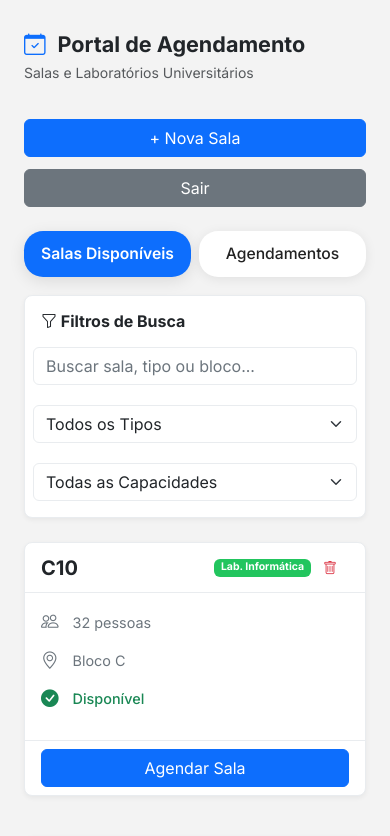
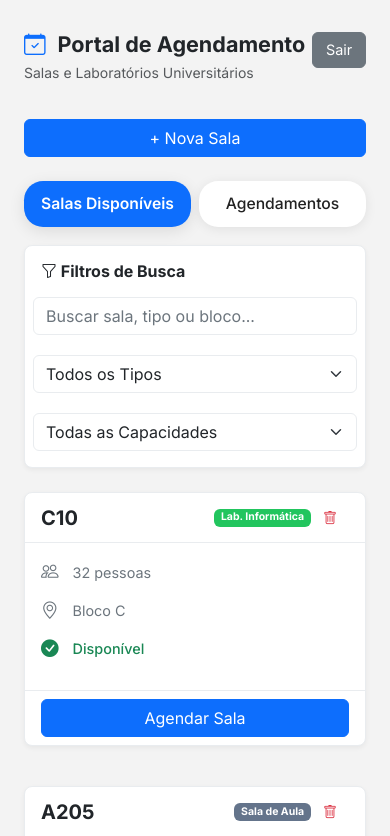
Before and after one commit to ericdalaporta/sistema-gerenciamento-salas, a plain HTML site: page principal.html in a window 390 px wide. Shown: the top 836 px of the page. Drawn offline with nearby package versions, Linux system fonts and the light colour scheme.

Commit message:
Update principal.html

```diff
--- a/principal.html
+++ b/principal.html
@@ -17,6 +17,9 @@
 <body>
 
     <div class="main-container container-fluid p-4 p-md-5">
+
+        <a href="index.html" class="btn btn-secondary btn-mobile-sair d-md-none">Sair</a>
+
         <header class="d-flex flex-column flex-md-row justify-content-between align-items-center mb-4">
             <div>
                 <h4 class="mb-1 fw-bold d-flex align-items-center">
@@ -27,7 +30,8 @@
             <div class="d-flex gap-2">
                 <button class="btn btn-primary" data-bs-toggle="modal" data-bs-target="#modalNovaSala">+ Nova
                     Sala</button>
-                <a href="index.html" class="btn btn-secondary">Sair</a>
+
+                <a href="index.html" class="btn btn-secondary d-none d-md-inline">Sair</a>
             </div>
         </header>
 
@@ -179,4 +183,5 @@
     <script src="js/script.js"></script>
 </body>
 
+
 </html>
```
